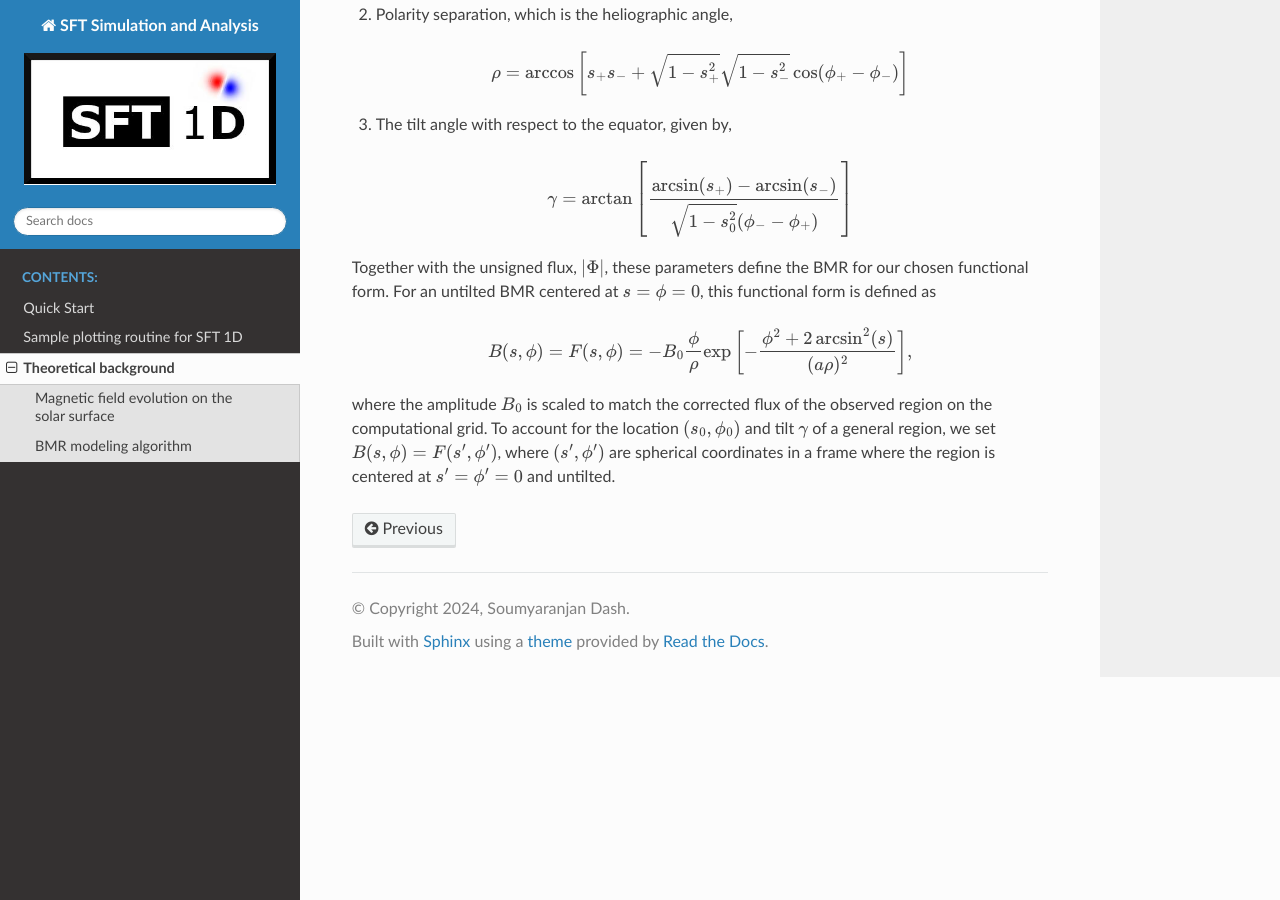
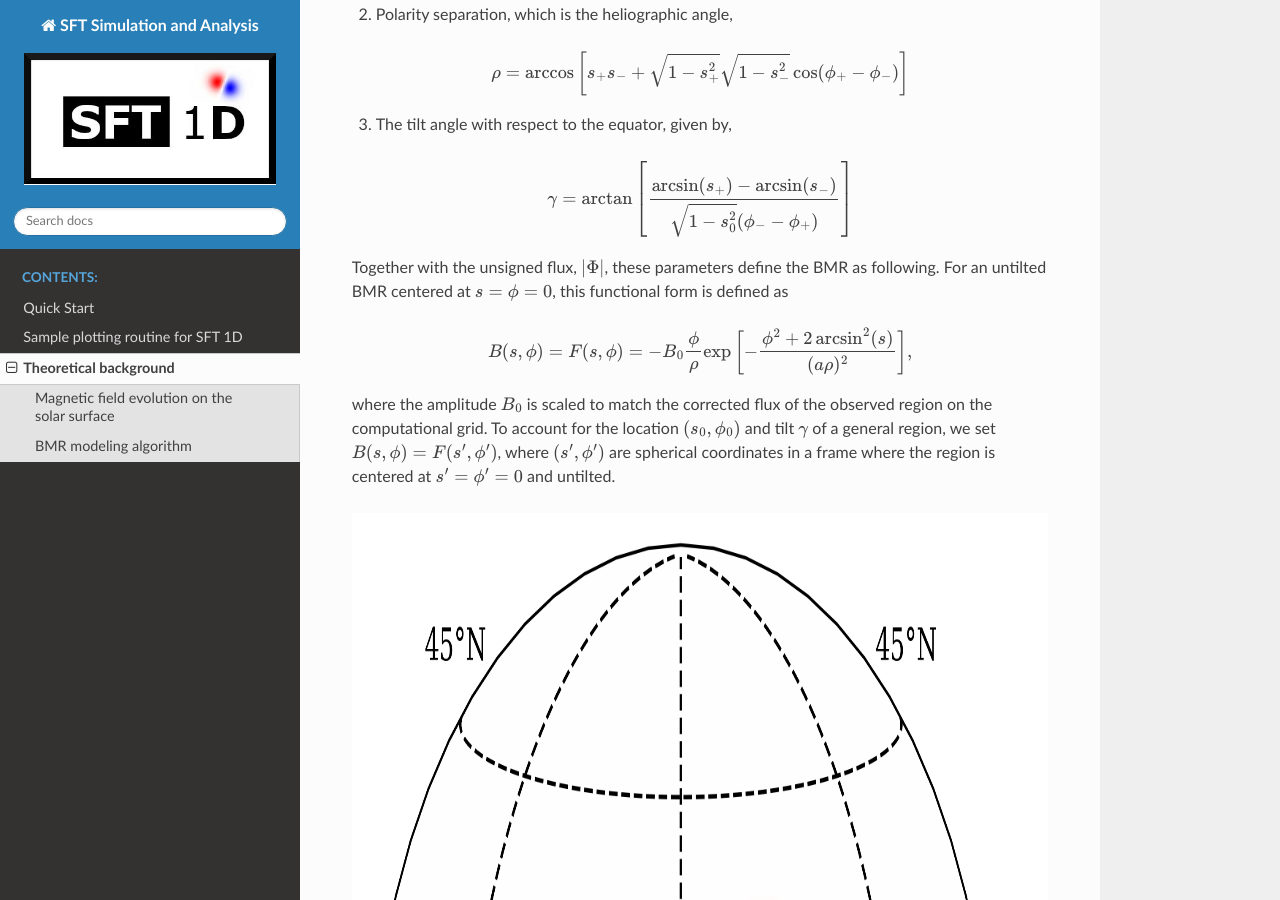
Before and after one commit to sr-dash/SFT-1D, a Sphinx documentation site: the page built from docs/sft-theory.md, in a window 1280 px wide and 900 px high, scrolled down 1512 px. Built offline with Sphinx 7.4.7 and the Read the Docs theme 2.0.0, drawn with Linux system fonts in a browser that asks for light colours.

Commit message:
BMR image example in the documentation.

````diff
--- a/docs/sft-theory.md
+++ b/docs/sft-theory.md
@@ -71,7 +71,7 @@
 ```
 
 Together with the unsigned flux, {math}`|\Phi|`, these parameters define the
-BMR for our chosen functional form. For an untilted BMR centered at
+BMR as following. For an untilted BMR centered at
 {math}`s=\phi=0`, this functional form is defined as
 ```{math}
     B(s,\phi) = F(s,\phi) = -B_0\frac{\phi}{\rho}\exp\left[-\frac{\phi^2 + 2\arcsin^2(s)}{(a\rho)^2}\right],
@@ -83,3 +83,11 @@
 region, we set {math}`B(s,\phi) = F(s',\phi')`, where {math}`(s',\phi')` are
 spherical coordinates in a frame where the region is centered at
 {math}`s'=\phi'=0` and untilted.
+
+```{figure} example_bmr.png
+:scale: 80 %
+:align: "center"
+:alt: example modeled BMR
+
+Example modeled BMR.
+```
````
Also changed, not shown: docs/example_bmr.png (added).
